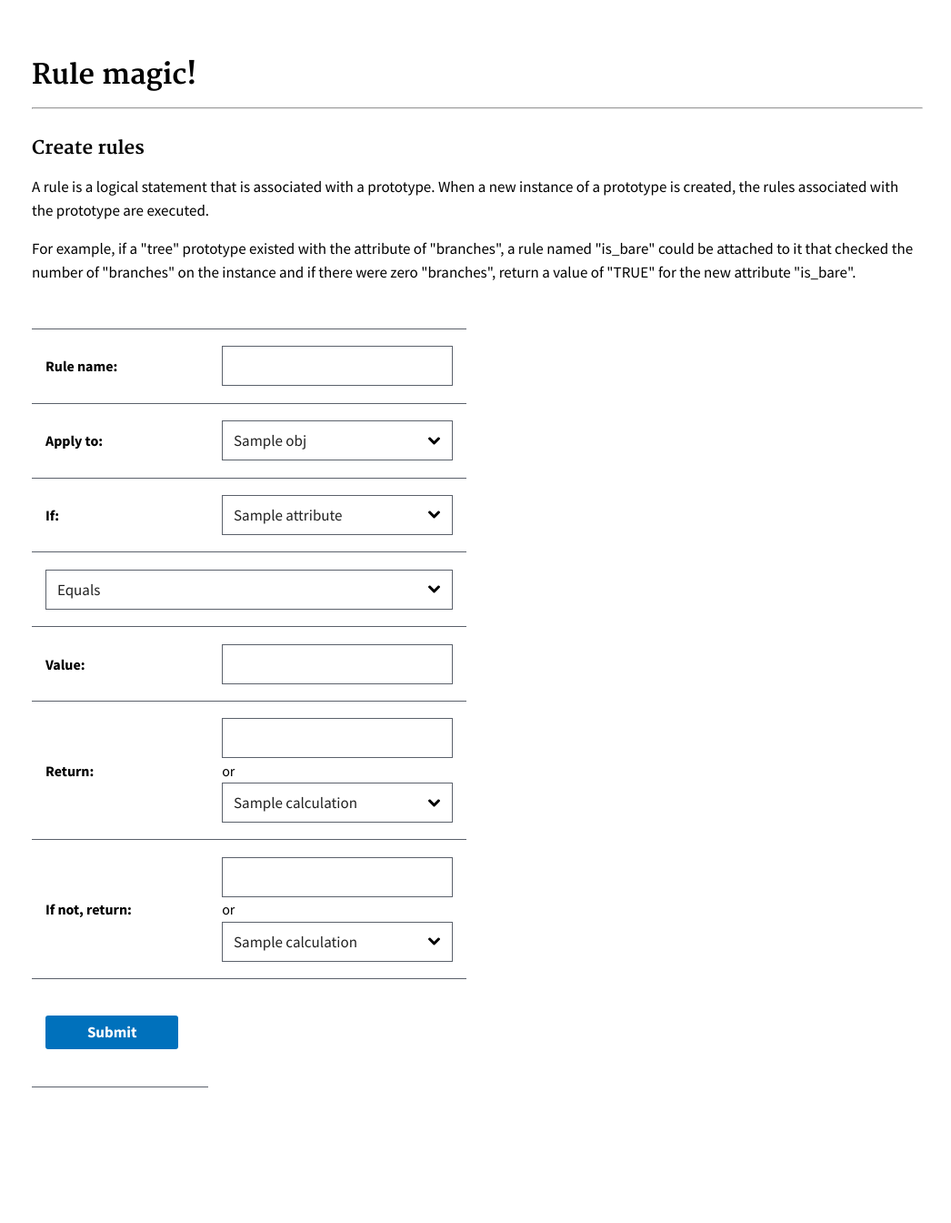
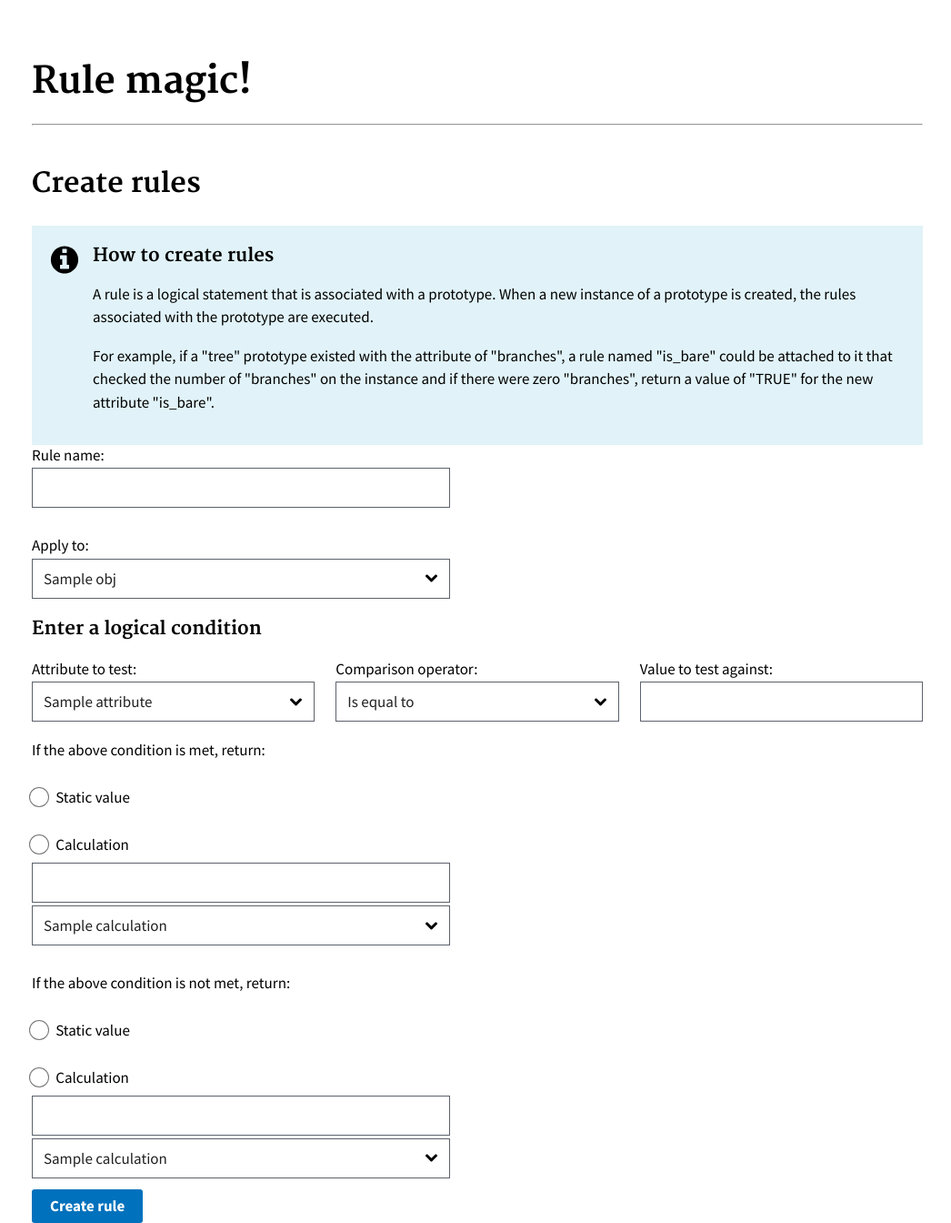
Before and after one commit to 18F/opm-faces, a Flask app: template magic_rules/templates/create_rules.html in a window 1280 px wide. Shown: the whole page at 91% size, without its empty margins (115-1161 px from the left). Before the commit the page ends 1195 px from the top, so only its background shows below. Run offline with Flask 2, Linux system fonts and the light colour scheme; the template is opened without the code that fills it: most values are stand-ins (such as "Sample title", 1, 10 or a date in 2020); some libraries are stand-ins or nearby versions.

Commit message:
add alerts and WIP rules

```diff
--- a/magic_rules/templates/base.html
+++ b/magic_rules/templates/base.html
@@ -22,6 +22,10 @@
   .buttonbar {
     margin-top: 4rem;
   }
+
+  .conditional label {
+    margin-top: 2rem!important;
+  }
  </style>
  {% endblock %}
  </head>
--- a/magic_rules/templates/create_rules.html
+++ b/magic_rules/templates/create_rules.html
@@ -1,14 +1,16 @@
-<head>
-  <link id="stylesheet" rel="stylesheet" href="{{ url_for('static', filename='css/uswds/css/uswds.min.css') }}">
-</head>
+{% extends "base.html" %}
+{% block body %}
 <div class="usa-grid" style="margin-top: 5%">
+  <h1>
+    Rule magic!
+  </h1>
+  <hr>
   <h2>
-    Rule magic!
+    Create rules
   </h2>
-  <hr>
-  <h3>
-    Create rules
-  </h3>
+  <div class="usa-alert usa-alert-info">
+    <div class="usa-alert-body">
+      <h3 class="usa-alert-heading">How to create rules</h3>
       <p>
         A rule is a logical statement that is associated with a prototype. When a
         new instance of a prototype is created, the rules associated with the
@@ -20,80 +22,75 @@
         that checked the number of "branches" on the instance and if there were
         zero "branches", return a value of "TRUE" for the new attribute "is_bare".
       </p>
-  <div class="usa-width-one-half">
+    </div>
+  </div>
   <form method="post" action="/rules/_incoming" enctype="multipart/form-data">
-      <table class="usa-table-borderless">
-        <tbody>
-          <tr>
-            <th scope="row"><strong>Rule name:</td>
-            <td><input name="name"></td>
-          </tr>
-          <tr>
-            <th scope="row"><strong>Apply to:</td>
-            <td>
+    <div class="usa-width-one-whole">
+      <label for="name">Rule name:</label>
+      <input name="name" />
+      <label>Apply to:</label>
       <select name="object">
       {% for obj in prototypes %}
-                <option> {{obj}}
+        <option>{{obj}}</option>
       {% endfor %}
       </select>
-            </td>
-          </tr>
-          <tr>
-            <th scope="row"><strong>If:</td>
-              <td>
+    </div>
+    <div class="usa-width-one-whole" style="margin-top: 2rem;">
+      <h3>Enter a logical condition</h3>
+    </div>
+  </div>
+  <div class="usa-grid">
+    <div class="conditional usa-width-one-third">
+      <label for="attribute">Attribute to test:</label>
       <select name="attribute">
         {% for obj in prototypes %}
           {% for attribute in prototypes[obj] %} <!-- Need to limit this to just attributes on the obj selected -->
             {% if attribute not in ['rules', 'type'] %}
-                        <option value="{{ attribute }}">{{ attribute }}
+              <option value="{{ attribute }}">{{ attribute }}</option>
             {% endif %}
           {% endfor %}
         {% endfor %}
       </select>
-            </td>
-          </tr>
-          <tr>
-            <td colspan="2">
+    </div>
+    <div class="conditional usa-width-one-third">
+      <label for="operator">Comparison operator: </label>
       <select name="operator">
-                <option value="==">Equals
-                <option value="!=">Does not equal
-                <option value="<">Is less than
-                <option value=">">Is greater than
-                <option value="<=">Is less than or equal to
-                <option value=">=">Is greater than or equal to
+        <option value="==">Is equal to</option>
+        <option value="!=">Is not equal to</option>
+        <option value="<">Is less than</option>
+        <option value=">">Is greater than</option>
+        <option value="<=">Is less than or equal to</option>
+        <option value=">=">Is greater than or equal to</option>
       </select>
-          </tr>
-          <tr>
-            <th scope="row"><strong>Value:</td>
-            <td><input name="compare_value"></td>
-          </tr>
-          <tr>
-            <th scope="row"><strong>Return:</td>
-            <td><input name="concur_static"> or
+    </div>
+    <div class="conditional usa-width-one-third">
+      <label for="compare_value">Value to test against:</label>
+      <input name="compare_value" />
+    </div>
+  </div>
+  <div class="usa-grid">
+      <label for="concur_static" style="margin-top: 2rem;">If the above condition is met, return:</label>
+      <input type="radio" value="concur_static" /><label>Static value</label>
+      <input type="radio" value="concur_calc" /><label>Calculation</label>
+      <input name="concur_static" />
       <select name="concur_calc">
       {% for c in calculations %}
-              <option value="_{{ c }}"> {{ c }}
+      <option value="_{{ c }}">{{ c }}</option>
     {% endfor %}
-            </td>
-          </tr>
-          <tr>
-            <th scope="row"><strong>If not, return:</td>
-            <td><input name="not_concur_static"> or
+    </select>
+
+    <label for="not_concur_static">If the above condition is not met, return:</label>
+    <input type="radio" value="not_concur_static" /><label>Static value</label>
+    <input type="radio" value="not_concur_calc" /><label>Calculation</label>
+
+    <input name="not_concur_static">
     <select name="not_concur_calc">
     {% for c in calculations %}
-              <option value="_{{ c }}"> {{ c }}
+    <option value="_{{ c }}">{{ c }}</option>
     {% endfor %}
-            </td>
-          </tr>
-        </tbody>
-        <tfoot>
-          <tr>
-            <th scope="row">
-              <button value="submit" type="submit">Submit</button>
-            </th>
-          </tr>
-        </tfoot>
-      </table>
+    </select>
+    <button value="submit" type="submit">Create rule</button>
     </form>
   </div>
 </div>
+{% endblock %}
```
Also changed, not shown: magic_rules/templates/create_calculations.html (+11 -7 lines), magic_rules/templates/create_prototypes.html (+10 -5 lines). Lines whose indentation alone changed are shown as unchanged.
